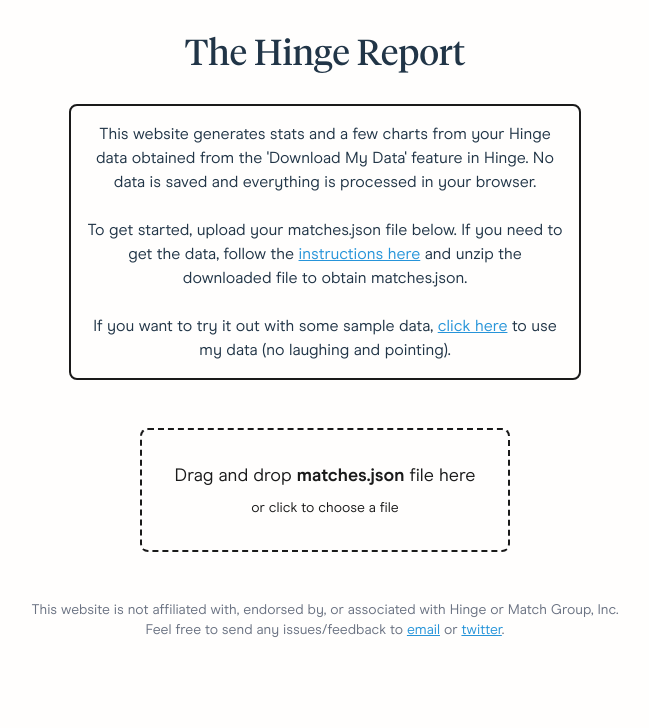
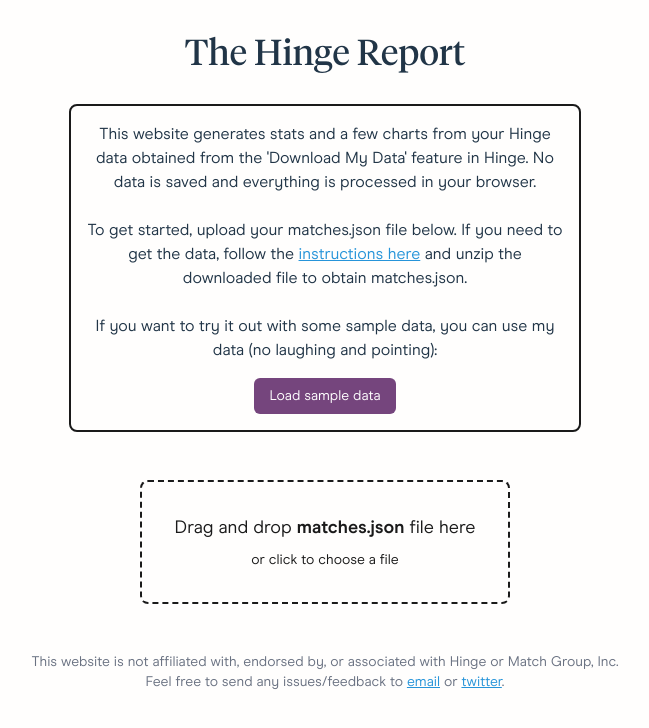
Before and after one commit to haorang/hingereport, a React (Vite) app in the folder frontend/: page / in a window 1280 px wide. Shown: the top 728 px of the page, without its empty margins (315-964 px from the left). Built offline with nearby package versions, Linux system fonts and the light colour scheme.

Commit message:
update sample data button

```diff
--- a/frontend/src/Page.jsx
+++ b/frontend/src/Page.jsx
@@ -154,14 +154,15 @@
               <br /><br />
               To get started, upload your matches.json file below. If you need to get the data, follow the <a href="https://help.hinge.co/hc/en-us/articles/360011235813-How-do-I-request-a-copy-of-my-personal-data" target="_blank" className="text-[var(--blue)] underline hover:text-[var(--cyan)] cursor-pointer">instructions here</a> and unzip the downloaded file to obtain matches.json.
               <br /><br />
-              If you want to try it out with some sample data,{' '}
-              <button
-                  onClick={loadSampleData}
-                  className="text-[var(--blue)] underline hover:text-[var(--cyan)] cursor-pointer"
-              >
-                  click here
-              </button>
-              {' '}to use my data (no laughing and pointing).
+              If you want to try it out with some sample data, you can use my data (no laughing and pointing):
+              <div className="mt-4">
+                <button
+                    onClick={loadSampleData}
+                    className="px-4 py-2 bg-[var(--lilac)] text-white rounded-md hover:bg-[var(--mauve)] transition-colors cursor-pointer text-sm"
+                >
+                    Load sample data
+                </button>
+              </div>
           </div>
         </div>
         )}
```
